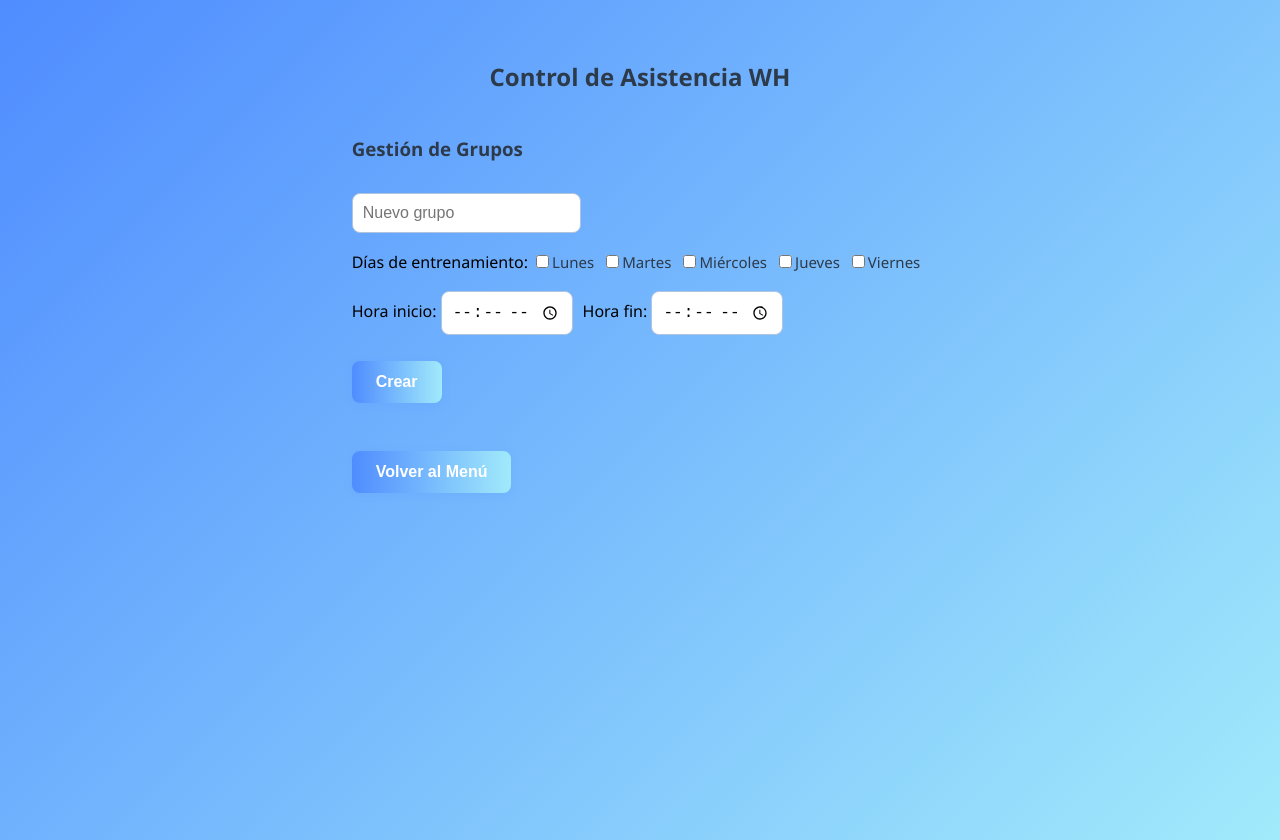
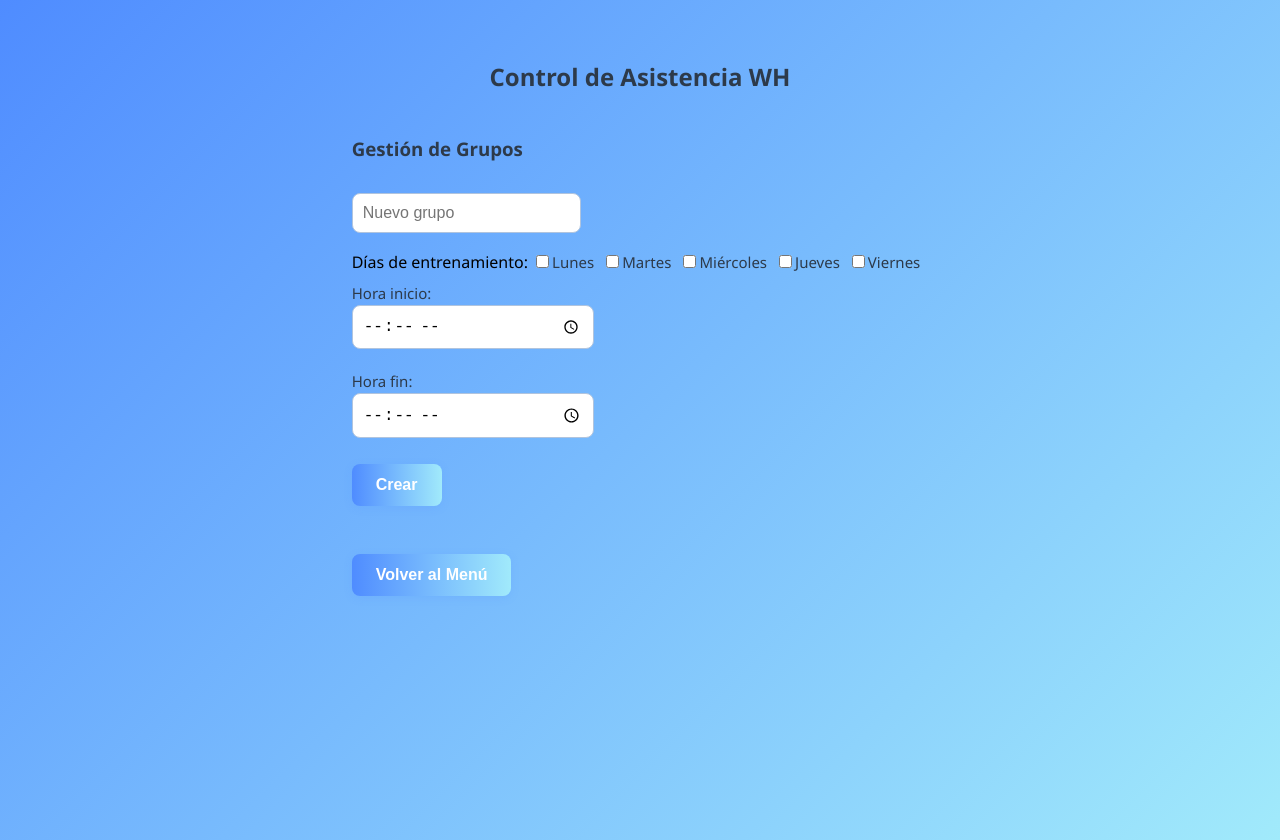
Before and after one commit to julianhvelez-rgb/asistenicia-frontend, a React (Create React App) app: page / in a window 1280 px wide. Both pictures are taken after a click on the button "Gestión de Grupos". Built offline with nearby package versions, Linux system fonts and the light colour scheme.

Commit message:
UI: separar hora inicio y fin en formulario de grupo

```diff
--- a/src/GestionGrupos.js
+++ b/src/GestionGrupos.js
@@ -227,19 +227,25 @@ function GestionGrupos({ grupos, onCrear, onEditar, onEliminar }) {
             </label>
           ))}
         </div>
-        <div style={{ margin: '10px 0' }}>
-          <span>Hora inicio: </span>
+        <div style={{ margin: '10px 0', display: 'flex', flexDirection: 'column', gap: '8px', maxWidth: 220 }}>
+          <label>
+            Hora inicio:
             <input
               type="time"
               value={horaInicio}
               onChange={e => setHoraInicio(e.target.value)}
+              style={{ display: 'block', marginTop: 2, width: '100%' }}
             />
-          <span style={{ marginLeft: 10 }}>Hora fin: </span>
+          </label>
+          <label style={{ marginTop: 6 }}>
+            Hora fin:
             <input
               type="time"
               value={horaFin}
               onChange={e => setHoraFin(e.target.value)}
+              style={{ display: 'block', marginTop: 2, width: '100%' }}
             />
+          </label>
         </div>
         <button onClick={handleCrear}>Crear</button>
       </div>
```
Lines whose indentation alone changed are shown as unchanged.
